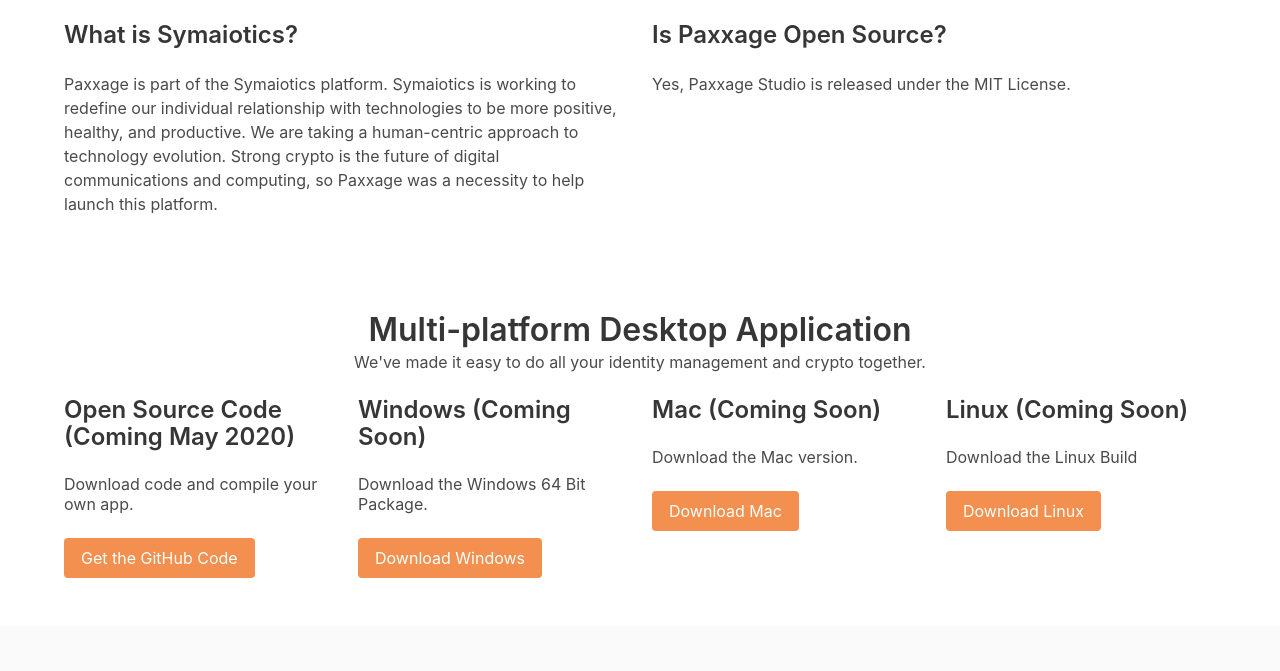
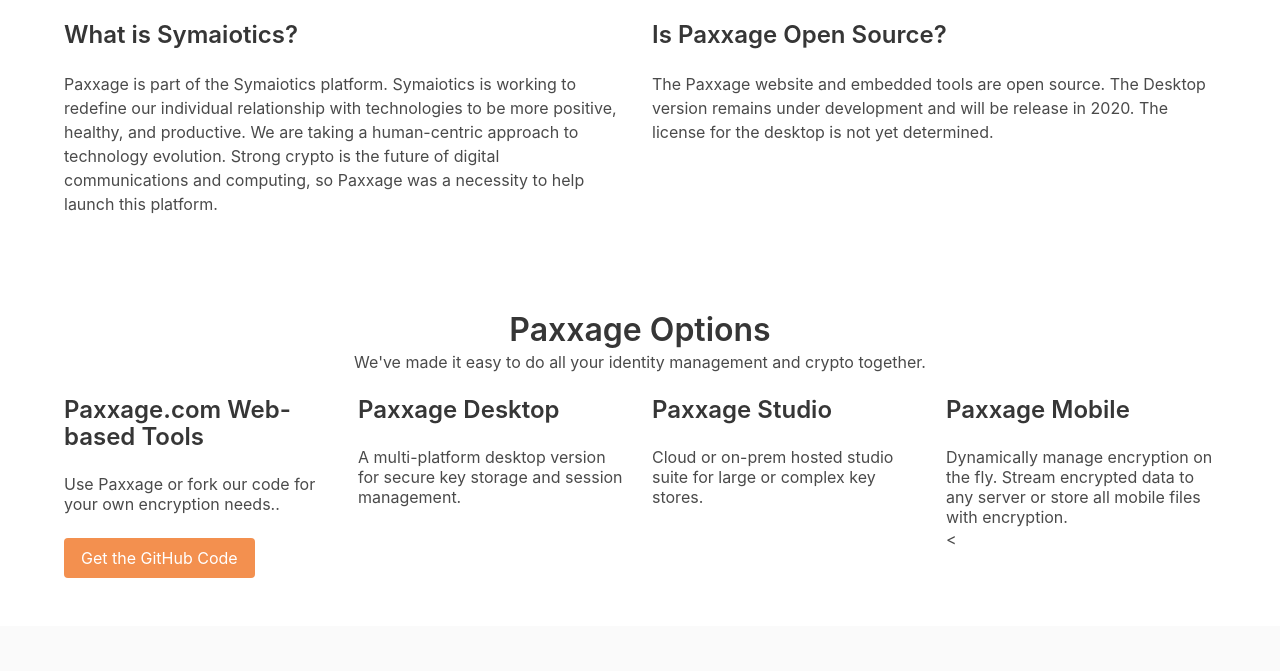
Before and after one commit to symaiotics/paxxage-web, a website: page public/desktop.html in a window 1280 px wide. Shown: the part 2204-2875 px from the top of the page. Drawn offline with Linux system fonts and the light colour scheme.

Commit message:
Updated Desktop info with clarified licensing statement

```diff
--- a/public/desktop.html
+++ b/public/desktop.html
@@ -217,7 +217,7 @@
             </div>
             <div class="column is-6">
               <h3 class="title is-4">Is Paxxage Open Source?</h3>
-              <p>Yes, Paxxage Studio is released under the MIT License.</p>
+              <p>The Paxxage website and embedded tools are open source. The Desktop version remains under development and will be release in 2020. The license for the desktop is not yet determined.</p>
             </div>
 
           </div>
@@ -229,26 +229,26 @@
       <section data-section-id="3" data-component-id="29e6_3_01_awz" data-category="features" class="section">
         <div class="container">
 
-          <h2 class="title has-text-centered" data-config-id="header">Multi-platform Desktop Application</h2>
+          <h2 class="title has-text-centered" data-config-id="header">Paxxage Options</h2>
           <p class="subtitle is-6 has-text-centered">We've made it easy to do all your identity management and crypto together.</p>
 
 
           <div class="columns" data-config-id="features_01">
             <div class="column is-3">
-              <h4 class="title is-spaced is-4">Open Source Code (Coming May 2020)</h4>
-              <p class="subtitle is-6">Download code and compile your own app.</p> <div class="buttons"><a class="button is-primary" href="#">Get the GitHub Code</a></div>
+              <h4 class="title is-spaced is-4">Paxxage.com Web-based Tools</h4>
+              <p class="subtitle is-6">Use Paxxage or fork our code for your own encryption needs..</p> <div class="buttons"><a class="button is-primary" href="https://github.com/symaiotics/paxxage-web">Get the GitHub Code</a></div>
             </div>
             <div class="column is-3">
-              <h4 class="title is-spaced is-4">Windows (Coming Soon)</h4>
-              <p class="subtitle is-6">Download the Windows 64 Bit Package.</p> <div class="buttons"><a class="button is-primary" href="#">Download Windows</a></div>
+              <h4 class="title is-spaced is-4">Paxxage Desktop</h4>
+              <p class="subtitle is-6">A multi-platform desktop version for secure key storage and session management.</p>
             </div>
             <div class="column is-3">
-              <h4 class="title is-spaced is-4">Mac (Coming Soon)</h4>
-              <p class="subtitle is-6">Download the Mac version.</p><div class="buttons"><a class="button is-primary" href="#">Download Mac</a></div>
+              <h4 class="title is-spaced is-4">Paxxage Studio</h4>
+              <p class="subtitle is-6">Cloud or on-prem hosted studio suite for large or complex key stores.</p>
             </div>
             <div class="column is-3">
-              <h4 class="title is-spaced is-4">Linux (Coming Soon)</h4>
-              <p class="subtitle is-6">Download the Linux Build</p><div class="buttons"><a class="button is-primary" href="#">Download Linux</a></div>
+              <h4 class="title is-spaced is-4">Paxxage Mobile</h4>
+              <p class="subtitle is-6">Dynamically manage encryption on the fly. Stream encrypted data to any server or store all mobile files with encryption.</p><
             </div>
           </div>
         </div>
```
Also changed, not shown: public/index.html (+1 -1 lines).
